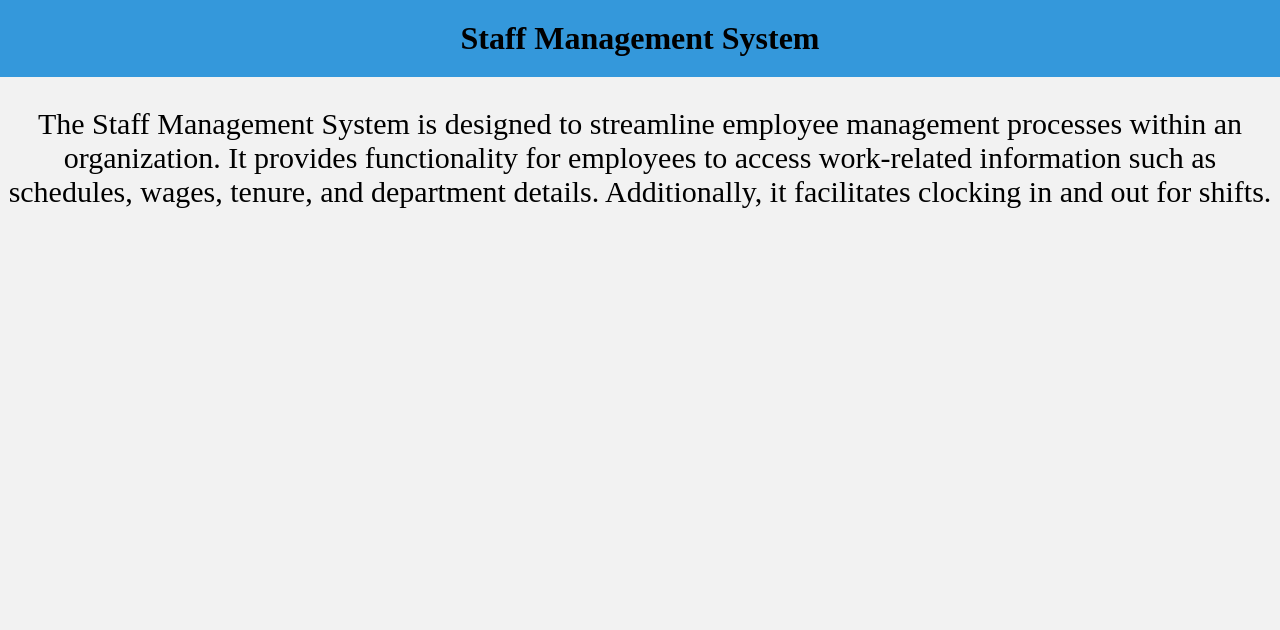
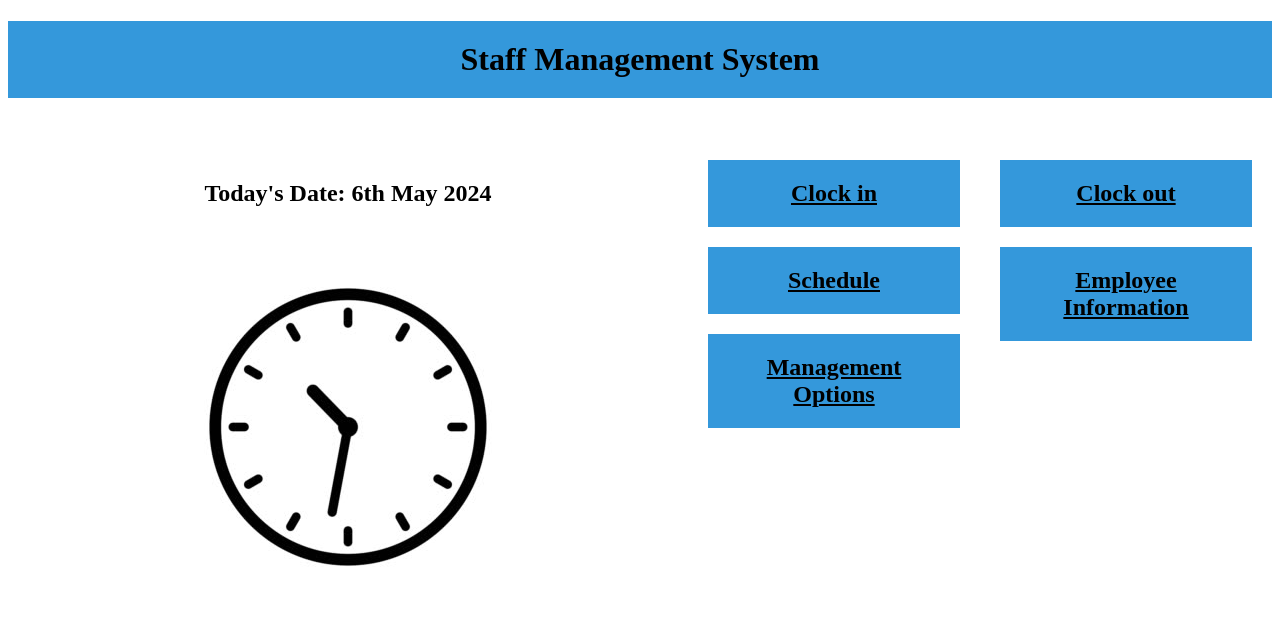
Before and after one commit to Dourai/Team6FinalProject, a Django app: page /home in a window 1280 px wide. Shown: the top 630 px of the page. Run offline with Django 3.2, Linux system fonts and the light colour scheme.

Commit message:
Remove old Home page. Change About page to Home page. Add back buttons to Clock_in, Clock_out, and Employee Info pages

```diff
--- a/staff_management/templates/index.html
+++ b/staff_management/templates/index.html
@@ -1,34 +1,75 @@
+{% load static %}
 <!DOCTYPE html>
 <html>
+
 <head>
-    <title>{{ title }}</title>
+    <title>About</title>
+</head>
+
 <style>
     /* CSS styles */
-        body {
-            background-color: #f2f2f2;
-            margin: 0;
-            padding: 0;
-        }
-
     h1 {
       background-color: #3498db;
       color: black;
       padding: 20px;
       text-align: center;
-            margin-top: 0;
-            margin-bottom: 20px;
     }
 
-        .content-container {
+    h2.date {
+        color: black;
         text-align: center;
-            font-size: 30px;
+    }
+
+    .container {
+    display: flex; /* Use flexbox */
+    }
+
+    .column {
+    flex: 1; /* Each column occupies equal width */
+    padding: 20px;
     }
 </style>
-</head>
+
 <body>
-    <h1>{{ heading }}</h1>
-    <div class="content-container">
-        <p>{{ content }}</p>
+    <h1>Staff Management System</h1>
+
+    <div class="container">
+
+        <div class="column">
+            <div class="column">
+                <h2 class="date">Today's Date: {% now "jS F Y" %}</h2>
             </div>
+            <img src="{% static 'clock_picture.jpg' %}">
+        </div>
+
+        <div class="column">
+            <!-- Loop results at positions 1, 3, and 5 -->
+            <h2>
+            {% for item in my_list %}
+                {% if item.2 == 1 or item.2 == 3 or item.2 == 5 %}
+                    <div style="background-color: #3498db; padding: 20px; text-align: center; margin-bottom: 20px; margin-top: 20px;">
+                        <a href="{{ item.1 }}" style="color: black;">{{ item.0 }}</a>
+                    </div>
+                {% endif %}
+            {% endfor %}
+            </h2>
+        </div>
+
+        <div class="column">
+            <!-- Loop results excluding positions 1, 3, and 5 -->
+            <h2>
+            {% for item in my_list %}
+                {% if item.2 != 1 and item.2 != 3 and item.2 != 5 %}
+                    <div style="background-color: #3498db; padding: 20px; text-align: center; margin-bottom: 20px; margin-top: 20px;">
+                        <a href="{{ item.1 }}" style="color: black;">{{ item.0 }}</a>
+                    </div>
+                {% endif %}
+            {% endfor %}
+            </h2>
+        </div>
+
+    </div>
+
 </body>
+
 </html>
--- a/staff_management/urls.py
+++ b/staff_management/urls.py
@@ -19,7 +19,6 @@ from . import views
 urlpatterns = [
     path('home', views.home, name='home'),
     path('', views.index, name='index'),
-    path('about', views.about, name='about'),
     path('clock-in/', views.clock_in, name='clock_in'),
     path('clock-out/', views.clock_out, name='clock_out'),
     path('employee-info/', views.employee_information, name='employee_information'),
--- a/staff_management/views.py
+++ b/staff_management/views.py
@@ -5,14 +5,6 @@ def index(request):
     return redirect('/home')
 
 def home(request):
-    context = {
-        'title': 'Home Page',
-        'heading': 'Staff Management System',
-        'content': 'The Staff Management System is designed to streamline employee management processes within an organization. It provides functionality for employees to access work-related information such as schedules, wages, tenure, and department details. Additionally, it facilitates clocking in and out for shifts.',
-    }
-    return render(request, 'index.html', context)
-
-def about(request):
     my_list = [
         ('Clock in', '/clock-in', 1),
         ('Clock out', '/clock-out', 2),
@@ -20,7 +12,7 @@ def about(request):
         ('Employee Information', '/employee-info', 4),
         ('Management Options', '/management', 5),
     ]
-    return render(request, 'about.html', {'my_list': my_list})
+    return render(request, 'index.html', {'my_list': my_list})
 
 def clock_in(request):
     success = False
```
Also changed, not shown: staff_management/templates/about.html (deleted, +0 -75 lines), staff_management/templates/clock_in.html (+8 -0 lines), staff_management/templates/clock_out.html (+8 -0 lines), staff_management/templates/employee_info.html (+8 -0 lines). Lines whose indentation alone changed are shown as unchanged.
